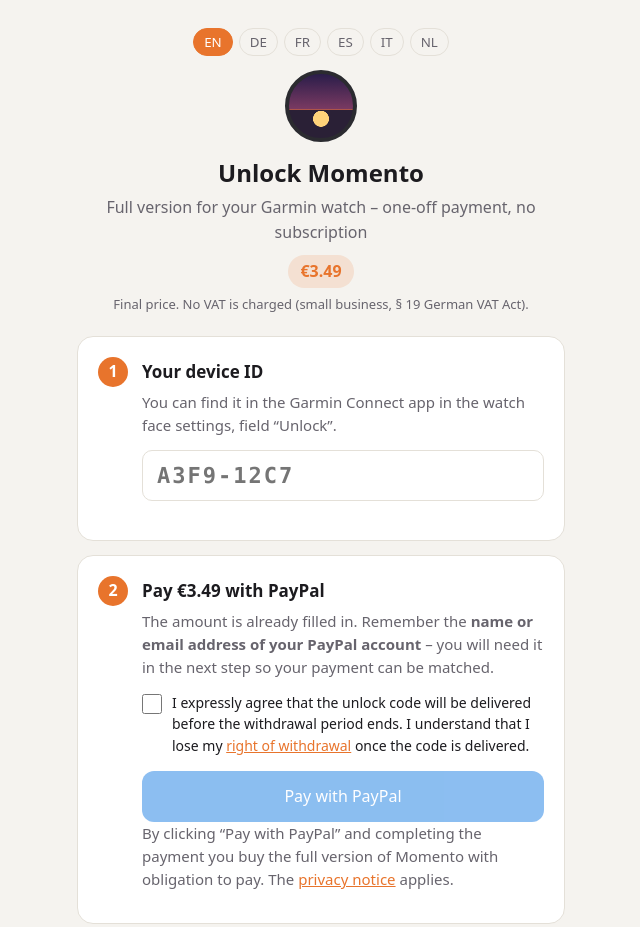
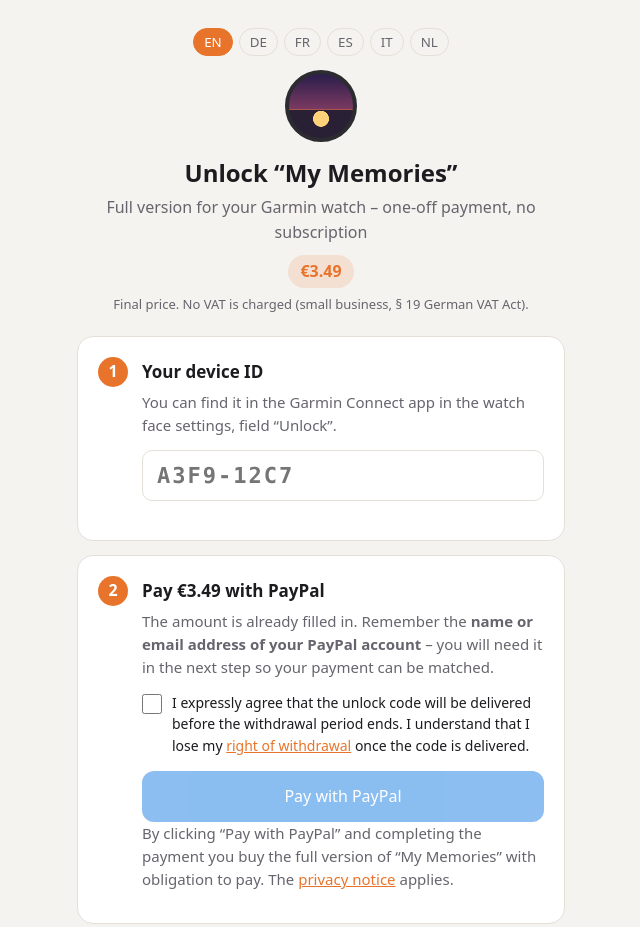
Before and after one commit to HeAtsszeen/WatchFace, a plain HTML site: page index.html in a window 1280 px wide. Shown: the top 927 px of the page, without its empty margins (319-959 px from the left). Drawn offline with Linux system fonts and the light colour scheme.

Commit message:
Update Titel und Email Adresse

```diff
--- a/index.html
+++ b/index.html
@@ -4,7 +4,7 @@
 <meta charset="utf-8">
 <meta name="viewport" content="width=device-width, initial-scale=1">
 <meta name="robots" content="noindex">
-<title>Momento freischalten</title>
+<title>„Meine Erinnerungen“ freischalten</title>
 <style>
   :root {
     --bg:#f5f3ef; --card:#ffffff; --ink:#1c1b1f; --muted:#67646d; --line:#e4e0d8;
@@ -78,7 +78,7 @@
       <button type="button" data-lang="en">EN</button><button type="button" data-lang="de">DE</button><button type="button" data-lang="fr">FR</button><button type="button" data-lang="es">ES</button><button type="button" data-lang="it">IT</button><button type="button" data-lang="nl">NL</button>
     </nav>
     <div class="dial" aria-hidden="true"></div>
-    <h1 data-i18n="title">Momento freischalten</h1>
+    <h1 data-i18n="title">„Meine Erinnerungen“ freischalten</h1>
     <p data-i18n="subtitle">Vollversion für deine Garmin-Uhr – einmalig, ohne Abo</p>
     <span class="price" data-i18n="price">3,49 €</span>
     <p class="hint" style="margin-top:6px" data-i18n="vatNote">Endpreis. Gemäß § 19 UStG wird keine Umsatzsteuer berechnet.</p>
@@ -116,7 +116,7 @@
           <span data-i18n="consent">Ich stimme ausdrücklich zu, dass mir der Freischaltcode vor Ablauf der Widerrufsfrist geliefert wird.
           Mir ist bekannt, dass ich mit Lieferung des Codes mein <a href="#widerruf" style="color:var(--accent)">Widerrufsrecht</a> verliere.</span></label>
         <a class="btn paypal" id="payBtn" href="#" target="_blank" rel="noopener" aria-disabled="true" data-i18n="payBtn">Mit PayPal bezahlen</a>
-        <p class="hint" data-i18n="payHint">Mit Klick auf „Mit PayPal bezahlen“ und der Zahlung kaufst du die Vollversion von Momento verbindlich.
+        <p class="hint" data-i18n="payHint">Mit Klick auf „Mit PayPal bezahlen“ und der Zahlung kaufst du die Vollversion von „Meine Erinnerungen“ verbindlich.
           Es gelten die <a href="#datenschutz" style="color:var(--accent)">Datenschutzhinweise</a>.</p>
       </div>
     </div>
@@ -148,7 +148,7 @@
       <div style="flex:1">
         <h2 data-i18n="s4h">Code eintragen</h2>
         <p style="margin-bottom:0" data-i18n="s4p">Du bekommst deinen Code per Mail. Trage ihn in der Garmin-Connect-App unter
-          <strong>Watch Faces → Momento → Einstellungen → Freischaltcode</strong> ein und speichere. Fertig!</p>
+          <strong>Watch Faces → Meine Erinnerungen → Einstellungen → Freischaltcode</strong> ein und speichere. Fertig!</p>
       </div>
     </div>
   </section>
@@ -221,6 +221,7 @@
         <li>Die Geräte-ID wird auf der Uhr aus einer Kennung des Geräts berechnet und nicht automatisch übertragen. Du gibst sie nur weiter, wenn du einen Freischaltcode anforderst.</li>
         <li>Puls, Schritte, Kalender, Wetter und weitere Werte liest das Watch Face nur auf der Uhr aus und zeigt sie an. Sie werden nicht an mich übertragen.</li>
         <li>Eigene Fotos: Wenn du Links oder einen Google-Drive-Ordner einträgst, lädt die Uhr die Bilder über die Garmin-Connect-App und die Server von Garmin aus dem Internet. Bei einem Ordner fragt sie mit deinem eigenen API-Schlüssel die Dateiliste bei Google ab. Dabei gelten die Datenschutzbestimmungen von Garmin und Google; ich erhalte diese Daten nicht.</li>
+        <li>Eigener Ort für Sonnenauf- und -untergang: Gibst du einen Ortsnamen oder eine PLZ ein, sendet die Uhr diese Eingabe einmalig über die Garmin-Connect-App an den Ortssuchdienst Nominatim der OpenStreetMap Foundation (St John’s Innovation Centre, Cowley Road, Cambridge, CB4 0WS, Vereinigtes Königreich), um sie in Koordinaten umzuwandeln. Dabei wird auch die IP-Adresse deines Handys übertragen. Koordinaten oder ein leeres Feld lösen keine Abfrage aus. Rechtsgrundlage ist Art. 6 Abs. 1 lit. b DSGVO; für das Vereinigte Königreich besteht ein Angemessenheitsbeschluss der EU. Kartendaten © OpenStreetMap-Mitwirkende.</li>
         <li>Für den Download und die Einstellungen im Connect IQ Store ist Garmin verantwortlich.</li>
       </ul>
 
@@ -270,6 +271,7 @@
         <li>The device ID is calculated on the watch from an identifier of the device and is not transmitted automatically. You only share it when you request an unlock code.</li>
         <li>Heart rate, steps, calendar, weather and other values are only read and displayed on the watch. They are not transmitted to me.</li>
         <li>Own photos: if you enter links or a Google Drive folder, the watch downloads the images from the internet via the Garmin Connect app and Garmin's servers. For a folder, it requests the file list from Google using your own API key. The privacy policies of Garmin and Google apply; I do not receive this data.</li>
+        <li>Own location for sunrise/sunset: if you enter a place name or postcode, the watch sends this entry once via the Garmin Connect app to the Nominatim geocoding service of the OpenStreetMap Foundation (St John’s Innovation Centre, Cowley Road, Cambridge, CB4 0WS, United Kingdom) to convert it into coordinates. Your phone's IP address is transmitted as well. Coordinates or an empty field do not trigger a request. The legal basis is Art. 6(1)(b) GDPR; an EU adequacy decision exists for the United Kingdom. Map data © OpenStreetMap contributors.</li>
         <li>Garmin is responsible for the download and settings in the Connect IQ Store.</li>
       </ul>
 
@@ -302,7 +304,7 @@
 
       <h3>Vorzeitiges Erlöschen des Widerrufsrechts</h3>
       <p>Das Widerrufsrecht erlischt bei einem Vertrag über die Bereitstellung von nicht auf einem körperlichen Datenträger befindlichen
-        digitalen Inhalten (hier: Freischaltcode für die Vollversion des Watch Faces Momento), wenn ich mit der Vertragserfüllung begonnen habe,
+        digitalen Inhalten (hier: Freischaltcode für die Vollversion des Watch Faces „My Memories“ (Meine Erinnerungen)), wenn ich mit der Vertragserfüllung begonnen habe,
         nachdem du</p>
       <ul>
         <li>ausdrücklich zugestimmt hast, dass ich vor Ablauf der Widerrufsfrist mit der Vertragserfüllung beginne,</li>
@@ -317,7 +319,7 @@
         <p>(Wenn du den Vertrag widerrufen willst, dann fülle bitte dieses Formular aus und sende es zurück.)</p>
         <p>An Swen Kögler, Mühlendamm 27, 48499 Salzbergen, E-Mail: <span class="js-mail">(E-Mail-Adresse wird mit aktiviertem JavaScript angezeigt)</span></p>
         <p>Hiermit widerrufe(n) ich/wir (*) den von mir/uns (*) abgeschlossenen Vertrag über die Bereitstellung der folgenden digitalen Inhalte:
-          Freischaltcode Watch Face „Momento“</p>
+          Freischaltcode Watch Face „My Memories“ (Meine Erinnerungen)</p>
         <p>Bestellt am (*) / erhalten am (*): ____________<br>
           Name des/der Verbraucher(s): ____________<br>
           Anschrift des/der Verbraucher(s): ____________<br>
@@ -344,7 +346,7 @@
 
       <h3>Early expiry of the right of withdrawal</h3>
       <p>For a contract for the supply of digital content not supplied on a tangible medium (here: unlock code for the full version
-        of the watch face Momento), the right of withdrawal expires once I have begun performance of the contract after you have</p>
+        of the watch face “My Memories”), the right of withdrawal expires once I have begun performance of the contract after you have</p>
       <ul>
         <li>expressly consented to my beginning performance before the end of the withdrawal period,</li>
         <li>acknowledged that you thereby lose your right of withdrawal once performance has begun, and</li>
@@ -358,7 +360,7 @@
         <p>(If you want to withdraw from the contract, please complete and return this form.)</p>
         <p>To Swen Kögler, Mühlendamm 27, 48499 Salzbergen, Germany, email: <span class="js-mail">(email address is shown with JavaScript enabled)</span></p>
         <p>I/We (*) hereby give notice that I/We (*) withdraw from my/our (*) contract for the supply of the following digital content:
-          unlock code for the watch face “Momento”</p>
+          unlock code for the watch face “My Memories”</p>
         <p>Ordered on (*) / received on (*): ____________<br>
           Name of consumer(s): ____________<br>
           Address of consumer(s): ____________<br>
@@ -380,9 +382,9 @@
   // ---- Konfiguration ----
   // Mailadresse in Teilen, damit Adress-Sammler sie nicht im Quelltext finden.
   // Auf der Seite erscheint sie nur als Bild, der mailto-Link entsteht erst beim Klick auf „E-Mail öffnen“.
-  const EMAIL = [["heatsszeen"].join("."), ["gmail", "com"].join(".")].join(String.fromCharCode(64));
+  const EMAIL = ["He" + "Ats" + "szeen", ["gmail", "com"].join(".")].join(String.fromCharCode(64));
   const PAYPAL_ME = "https://paypal.me/sja911/3.49EUR";   // Betrag und Währung bereits enthalten
-  const APP_NAME = "Momento";
+  const APP_NAME = "My Memories";
   // -----------------------
 
   const $ = id => document.getElementById(id);
@@ -393,7 +395,7 @@
   const W = '<a href="#widerruf" style="color:var(--accent)">', D = '<a href="#datenschutz" style="color:var(--accent)">', E = '</a>';
   const I18N = {
     en: {
-      title: "Unlock Momento", subtitle: "Full version for your Garmin watch – one-off payment, no subscription",
+      title: "Unlock “My Memories”", subtitle: "Full version for your Garmin watch – one-off payment, no subscription",
       price: "€3.49", vatNote: "Final price. No VAT is charged (small business, § 19 German VAT Act).",
       s1h: "Your device ID", copy: "Copy", copied: "Copied ✓",
       idHintShow: "You can also find it in the Garmin Connect app in the watch face settings.",
@@ -403,19 +405,19 @@
       s2p: "The amount is already filled in. Remember the <strong>name or email address of your PayPal account</strong> – you will need it in the next step so your payment can be matched.",
       consent: "I expressly agree that the unlock code will be delivered before the withdrawal period ends. I understand that I lose my " + W + "right of withdrawal" + E + " once the code is delivered.",
       payBtn: "Pay with PayPal",
-      payHint: "By clicking “Pay with PayPal” and completing the payment you buy the full version of Momento with obligation to pay. The " + D + "privacy notice" + E + " applies.",
+      payHint: "By clicking “Pay with PayPal” and completing the payment you buy the full version of “My Memories” with obligation to pay. The " + D + "privacy notice" + E + " applies.",
       s3h: "Request your unlock code",
       s3p: "Opens your mail app with a ready-made message including your device ID. Just send it – the unlock code will be sent as a reply to that email address.",
       payerLbl: "Name or email of your PayPal account", payerPh: "e.g. Jane Smith", payerHint: "This lets me match your payment to your request.",
       mailBtn: "Open email", noMail: "If no mail app opens:", showAddr: "Show email address", writeTo: "Write to this address with your device ID:",
       s4h: "Enter the code",
-      s4p: "You will receive your code by email. Enter it in the Garmin Connect app under <strong>Watch faces → Momento → Settings → Unlock code</strong> and save. Done!",
+      s4p: "You will receive your code by email. Enter it in the Garmin Connect app under <strong>Watch faces → My Memories → Settings → Unlock code</strong> and save. Done!",
       faq: "Questions? Just use the “Open email” button.",
       impressum: "Legal notice", datenschutz: "Privacy policy", widerruf: "Right of withdrawal",
       legalNote: "The legal texts are shown in English for your convenience. Only the German version is legally binding."
     },
     de: {
-      title: "Momento freischalten", subtitle: "Vollversion für deine Garmin-Uhr – einmalig, ohne Abo",
+      title: "„Meine Erinnerungen“ freischalten", subtitle: "Vollversion für deine Garmin-Uhr – einmalig, ohne Abo",
       price: "3,49 €", vatNote: "Endpreis. Gemäß § 19 UStG wird keine Umsatzsteuer berechnet.",
       s1h: "Deine Geräte-ID", copy: "Kopieren", copied: "Kopiert ✓",
       idHintShow: "Steht auch in der Garmin-Connect-App in den Einstellungen des Watch Faces.",
@@ -425,19 +427,19 @@
       s2p: "Der Betrag ist bereits eingetragen. Merke dir den <strong>Namen bzw. die E-Mail-Adresse deines PayPal-Kontos</strong> – du brauchst sie im nächsten Schritt, damit deine Zahlung zugeordnet werden kann.",
       consent: "Ich stimme ausdrücklich zu, dass mir der Freischaltcode vor Ablauf der Widerrufsfrist geliefert wird. Mir ist bekannt, dass ich mit Lieferung des Codes mein " + W + "Widerrufsrecht" + E + " verliere.",
       payBtn: "Mit PayPal bezahlen",
-      payHint: "Mit Klick auf „Mit PayPal bezahlen“ und der Zahlung kaufst du die Vollversion von Momento verbindlich. Es gelten die " + D + "Datenschutzhinweise" + E + ".",
+      payHint: "Mit Klick auf „Mit PayPal bezahlen“ und der Zahlung kaufst du die Vollversion von „Meine Erinnerungen“ verbindlich. Es gelten die " + D + "Datenschutzhinweise" + E + ".",
       s3h: "Freischaltcode anfordern",
       s3p: "Öffnet deine Mail-App mit einer fertigen Nachricht inklusive Geräte-ID. Einfach absenden – der Freischaltcode kommt als Antwort an genau diese E-Mail-Adresse.",
       payerLbl: "Name oder E-Mail deines PayPal-Kontos", payerPh: "z. B. Max Mustermann", payerHint: "Damit wird deine Zahlung deiner Anfrage zugeordnet.",
       mailBtn: "E-Mail öffnen", noMail: "Falls sich keine Mail-App öffnet:", showAddr: "Mailadresse anzeigen", writeTo: "Schreibe mit deiner Geräte-ID an:",
       s4h: "Code eintragen",
-      s4p: "Du bekommst deinen Code per Mail. Trage ihn in der Garmin-Connect-App unter <strong>Watch Faces → Momento → Einstellungen → Freischaltcode</strong> ein und speichere. Fertig!",
+      s4p: "Du bekommst deinen Code per Mail. Trage ihn in der Garmin-Connect-App unter <strong>Watch Faces → Meine Erinnerungen → Einstellungen → Freischaltcode</strong> ein und speichere. Fertig!",
       faq: "Fragen? Nutze einfach den Button „E-Mail öffnen“.",
       impressum: "Impressum", datenschutz: "Datenschutzerklärung", widerruf: "Widerrufsbelehrung",
       legalNote: ""
     },
     fr: {
-      title: "Débloquer Momento", subtitle: "Version complète pour votre montre Garmin – paiement unique, sans abonnement",
+      title: "Débloquer « Mes souvenirs »", subtitle: "Version complète pour votre montre Garmin – paiement unique, sans abonnement",
       price: "3,49 €", vatNote: "Prix final. TVA non applicable (micro-entreprise, § 19 UStG, Allemagne).",
       s1h: "Votre ID d'appareil", copy: "Copier", copied: "Copié ✓",
       idHintShow: "Vous le trouvez aussi dans l'application Garmin Connect, dans les réglages du cadran.",
@@ -447,19 +449,19 @@
       s2p: "Le montant est déjà saisi. Notez le <strong>nom ou l'adresse e-mail de votre compte PayPal</strong> – vous en aurez besoin à l'étape suivante pour que votre paiement puisse être identifié.",
       consent: "J'accepte expressément que le code de déverrouillage me soit fourni avant la fin du délai de rétractation. Je reconnais perdre mon " + W + "droit de rétractation" + E + " dès la fourniture du code.",
       payBtn: "Payer avec PayPal",
-      payHint: "En cliquant sur « Payer avec PayPal » et en effectuant le paiement, vous achetez la version complète de Momento avec obligation de paiement. La " + D + "politique de confidentialité" + E + " s'applique.",
+      payHint: "En cliquant sur « Payer avec PayPal » et en effectuant le paiement, vous achetez la version complète de « Mes souvenirs » avec obligation de paiement. La " + D + "politique de confidentialité" + E + " s'applique.",
       s3h: "Demander le code de déverrouillage",
       s3p: "Ouvre votre application e-mail avec un message prêt à l'envoi contenant votre ID d'appareil. Envoyez-le simplement – le code vous sera envoyé en réponse à cette adresse e-mail.",
       payerLbl: "Nom ou e-mail de votre compte PayPal", payerPh: "p. ex. Marie Dupont", payerHint: "Cela permet d'associer votre paiement à votre demande.",
       mailBtn: "Ouvrir l'e-mail", noMail: "Si aucune application e-mail ne s'ouvre :", showAddr: "Afficher l'adresse e-mail", writeTo: "Écrivez à cette adresse avec votre ID d'appareil :",
       s4h: "Saisir le code",
-      s4p: "Vous recevez votre code par e-mail. Saisissez-le dans l'application Garmin Connect sous <strong>Cadrans → Momento → Réglages → Code de déverrouillage</strong> et enregistrez. C'est fait !",
+      s4p: "Vous recevez votre code par e-mail. Saisissez-le dans l'application Garmin Connect sous <strong>Cadrans → Mes souvenirs → Réglages → Code de déverrouillage</strong> et enregistrez. C'est fait !",
       faq: "Des questions ? Utilisez simplement le bouton « Ouvrir l'e-mail ».",
       impressum: "Mentions légales", datenschutz: "Confidentialité", widerruf: "Droit de rétractation",
       legalNote: "Les textes juridiques sont disponibles en allemand (version faisant foi) et en anglais."
     },
     es: {
-      title: "Desbloquear Momento", subtitle: "Versión completa para tu reloj Garmin – pago único, sin suscripción",
+      title: "Desbloquear «Mis recuerdos»", subtitle: "Versión completa para tu reloj Garmin – pago único, sin suscripción",
       price: "3,49 €", vatNote: "Precio final. No se aplica IVA (pequeña empresa, § 19 UStG, Alemania).",
       s1h: "Tu ID de dispositivo", copy: "Copiar", copied: "Copiado ✓",
       idHintShow: "También aparece en la app Garmin Connect, en los ajustes de la esfera.",
@@ -469,19 +471,19 @@
       s2p: "El importe ya está indicado. Recuerda el <strong>nombre o el correo de tu cuenta PayPal</strong>: lo necesitarás en el siguiente paso para poder asignar tu pago.",
       consent: "Acepto expresamente que el código de desbloqueo se me entregue antes de que finalice el plazo de desistimiento. Soy consciente de que pierdo mi " + W + "derecho de desistimiento" + E + " con la entrega del código.",
       payBtn: "Pagar con PayPal",
-      payHint: "Al hacer clic en «Pagar con PayPal» y completar el pago, compras la versión completa de Momento con obligación de pago. Se aplica la " + D + "política de privacidad" + E + ".",
+      payHint: "Al hacer clic en «Pagar con PayPal» y completar el pago, compras la versión completa de «Mis recuerdos» con obligación de pago. Se aplica la " + D + "política de privacidad" + E + ".",
       s3h: "Solicitar el código de desbloqueo",
       s3p: "Abre tu app de correo con un mensaje listo que incluye tu ID de dispositivo. Solo tienes que enviarlo: el código llegará como respuesta a esa dirección de correo.",
       payerLbl: "Nombre o correo de tu cuenta PayPal", payerPh: "p. ej. Lucía García", payerHint: "Así puedo asignar tu pago a tu solicitud.",
       mailBtn: "Abrir correo", noMail: "Si no se abre ninguna app de correo:", showAddr: "Mostrar dirección de correo", writeTo: "Escribe a esta dirección con tu ID de dispositivo:",
       s4h: "Introducir el código",
-      s4p: "Recibirás tu código por correo. Introdúcelo en la app Garmin Connect en <strong>Esferas → Momento → Ajustes → Código de desbloqueo</strong> y guarda. ¡Listo!",
+      s4p: "Recibirás tu código por correo. Introdúcelo en la app Garmin Connect en <strong>Esferas → Mis recuerdos → Ajustes → Código de desbloqueo</strong> y guarda. ¡Listo!",
       faq: "¿Preguntas? Usa el botón «Abrir correo».",
       impressum: "Aviso legal", datenschutz: "Privacidad", widerruf: "Derecho de desistimiento",
       legalNote: "Los textos legales están disponibles en alemán (versión vinculante) y en inglés."
     },
     it: {
-      title: "Sblocca Momento", subtitle: "Versione completa per il tuo orologio Garmin – pagamento unico, senza abbonamento",
+      title: "Sblocca «I miei ricordi»", subtitle: "Versione completa per il tuo orologio Garmin – pagamento unico, senza abbonamento",
       price: "3,49 €", vatNote: "Prezzo finale. IVA non applicata (piccola impresa, § 19 UStG, Germania).",
       s1h: "Il tuo ID dispositivo", copy: "Copia", copied: "Copiato ✓",
       idHintShow: "Lo trovi anche nell'app Garmin Connect, nelle impostazioni del quadrante.",
@@ -491,19 +493,19 @@
       s2p: "L'importo è già inserito. Ricorda il <strong>nome o l'indirizzo e-mail del tuo account PayPal</strong>: ti servirà nel passaggio successivo per abbinare il pagamento.",
       consent: "Acconsento espressamente che il codice di sblocco mi venga fornito prima della scadenza del periodo di recesso. Sono consapevole di perdere il mio " + W + "diritto di recesso" + E + " con la consegna del codice.",
       payBtn: "Paga con PayPal",
-      payHint: "Facendo clic su «Paga con PayPal» e completando il pagamento acquisti la versione completa di Momento con obbligo di pagamento. Si applica l'" + D + "informativa sulla privacy" + E + ".",
+      payHint: "Facendo clic su «Paga con PayPal» e completando il pagamento acquisti la versione completa di «I miei ricordi» con obbligo di pagamento. Si applica l'" + D + "informativa sulla privacy" + E + ".",
       s3h: "Richiedi il codice di sblocco",
       s3p: "Apre la tua app di posta con un messaggio pronto che include l'ID dispositivo. Basta inviarlo: il codice arriverà in risposta a quell'indirizzo e-mail.",
       payerLbl: "Nome o e-mail del tuo account PayPal", payerPh: "ad es. Giulia Rossi", payerHint: "Così posso abbinare il pagamento alla tua richiesta.",
       mailBtn: "Apri e-mail", noMail: "Se non si apre nessuna app di posta:", showAddr: "Mostra indirizzo e-mail", writeTo: "Scrivi a questo indirizzo con il tuo ID dispositivo:",
       s4h: "Inserisci il codice",
-      s4p: "Riceverai il codice via e-mail. Inseriscilo nell'app Garmin Connect in <strong>Quadranti → Momento → Impostazioni → Codice di sblocco</strong> e salva. Fatto!",
+      s4p: "Riceverai il codice via e-mail. Inseriscilo nell'app Garmin Connect in <strong>Quadranti → I miei ricordi → Impostazioni → Codice di sblocco</strong> e salva. Fatto!",
       faq: "Domande? Usa il pulsante «Apri e-mail».",
       impressum: "Note legali", datenschutz: "Privacy", widerruf: "Diritto di recesso",
       legalNote: "I testi legali sono disponibili in tedesco (versione vincolante) e in inglese."
     },
     nl: {
-      title: "Momento ontgrendelen", subtitle: "Volledige versie voor je Garmin-horloge – eenmalig, geen abonnement",
+      title: "‘Mijn herinneringen’ ontgrendelen", subtitle: "Volledige versie voor je Garmin-horloge – eenmalig, geen abonnement",
       price: "€ 3,49", vatNote: "Eindprijs. Er wordt geen btw berekend (kleine ondernemer, § 19 UStG, Duitsland).",
       s1h: "Je apparaat-ID", copy: "Kopiëren", copied: "Gekopieerd ✓",
       idHintShow: "Staat ook in de Garmin Connect-app bij de instellingen van de wijzerplaat.",
@@ -513,13 +515,13 @@
       s2p: "Het bedrag is al ingevuld. Onthoud de <strong>naam of het e-mailadres van je PayPal-account</strong> – die heb je in de volgende stap nodig om je betaling te koppelen.",
       consent: "Ik ga er uitdrukkelijk mee akkoord dat de ontgrendelcode vóór het einde van de herroepingstermijn wordt geleverd. Ik weet dat ik met de levering van de code mijn " + W + "herroepingsrecht" + E + " verlies.",
       payBtn: "Betalen met PayPal",
-      payHint: "Door op ‘Betalen met PayPal’ te klikken en te betalen, koop je de volledige versie van Momento met betalingsverplichting. De " + D + "privacyverklaring" + E + " is van toepassing.",
+      payHint: "Door op ‘Betalen met PayPal’ te klikken en te betalen, koop je de volledige versie van ‘Mijn herinneringen’ met betalingsverplichting. De " + D + "privacyverklaring" + E + " is van toepassing.",
       s3h: "Ontgrendelcode aanvragen",
       s3p: "Opent je mailapp met een kant-en-klaar bericht inclusief apparaat-ID. Gewoon versturen – de code komt als antwoord naar dat e-mailadres.",
       payerLbl: "Naam of e-mail van je PayPal-account", payerPh: "bijv. Sanne de Vries", payerHint: "Zo kan ik je betaling aan je aanvraag koppelen.",
       mailBtn: "E-mail openen", noMail: "Opent er geen mailapp?", showAddr: "E-mailadres tonen", writeTo: "Schrijf naar dit adres met je apparaat-ID:",
       s4h: "Code invoeren",
-      s4p: "Je ontvangt je code per e-mail. Voer hem in de Garmin Connect-app in bij <strong>Wijzerplaten → Momento → Instellingen → Ontgrendelcode</strong> en sla op. Klaar!",
+      s4p: "Je ontvangt je code per e-mail. Voer hem in de Garmin Connect-app in bij <strong>Wijzerplaten → Mijn herinneringen → Instellingen → Ontgrendelcode</strong> en sla op. Klaar!",
       faq: "Vragen? Gebruik gewoon de knop ‘E-mail openen’.",
       impressum: "Colofon", datenschutz: "Privacy", widerruf: "Herroepingsrecht",
       legalNote: "De juridische teksten zijn beschikbaar in het Duits (bindende versie) en in het Engels."
```
